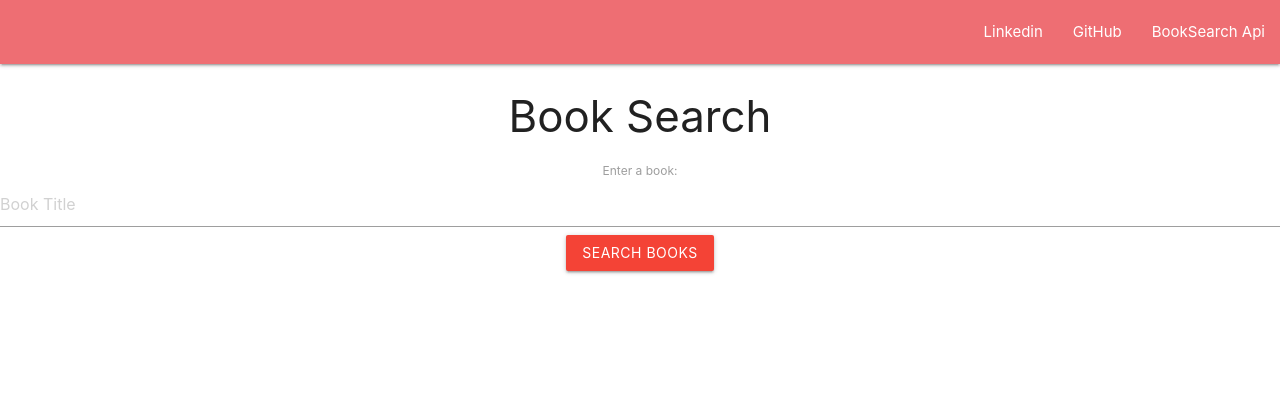
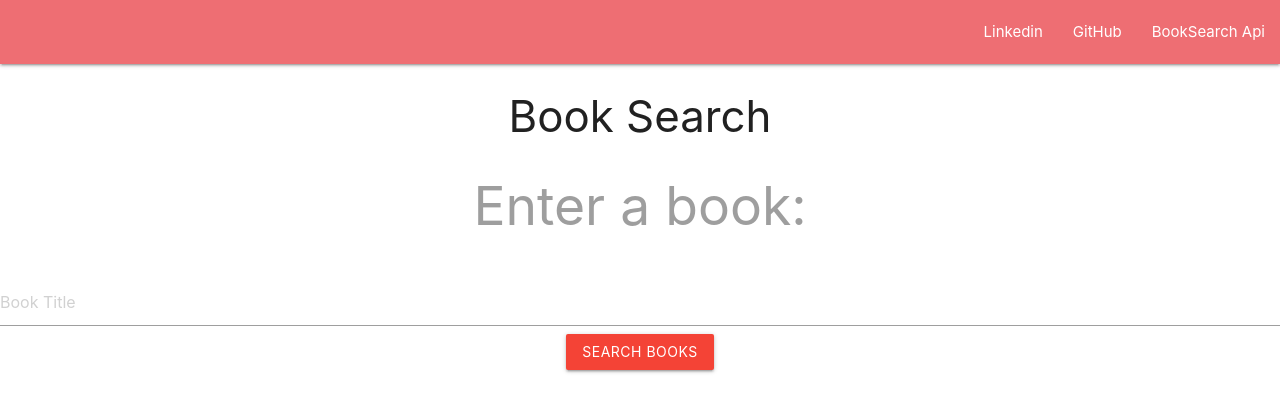
Before and after one commit to SantiiMari/Google-Books, a React (Create React App) app: page / in a window 1280 px wide. Shown: the top 412 px of the page. Built offline with nearby package versions, Linux system fonts and the light colour scheme.

Commit message:
Update SearchForm.js

```diff
--- a/src/components/SearchForm.js
+++ b/src/components/SearchForm.js
@@ -29,7 +29,7 @@ function SearchForm(props) {
         <div id="searchContainer">
             <h3>Book Search</h3>
             <form id="bookSearch">
-                <label htmlFor="bookInput" form="bookSearch">Enter a book:</label>
+                <label htmlFor="bookInput" form="bookSearch"><h2>Enter a book:</h2></label>
                 <br></br>
                 <input type="text" name="bookInput" id="bookInput" form="bookSearch" onChange={(e) => props.handleChange(e)} placeholder="Book Title" required/>
                 <br></br>
```
